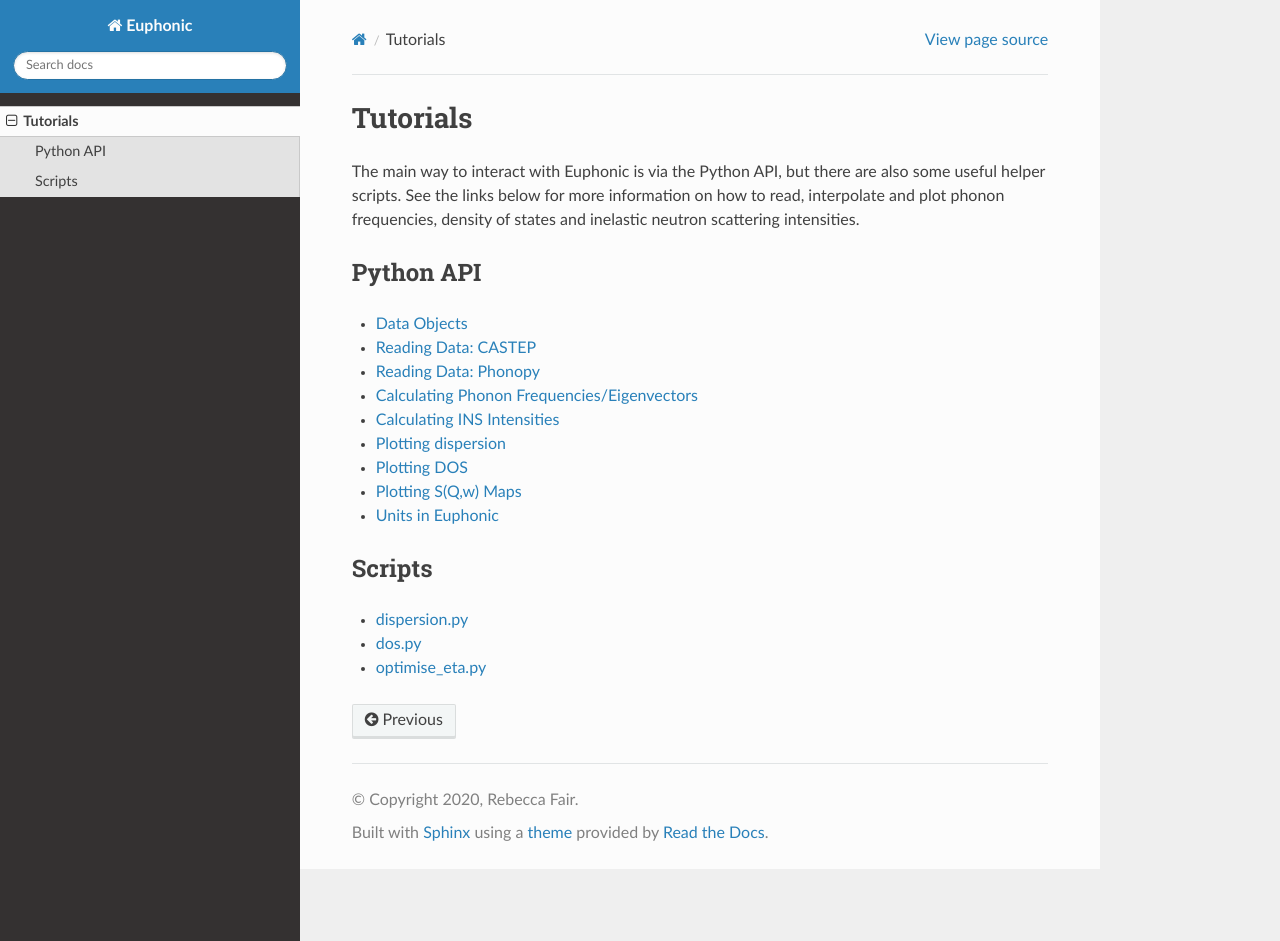
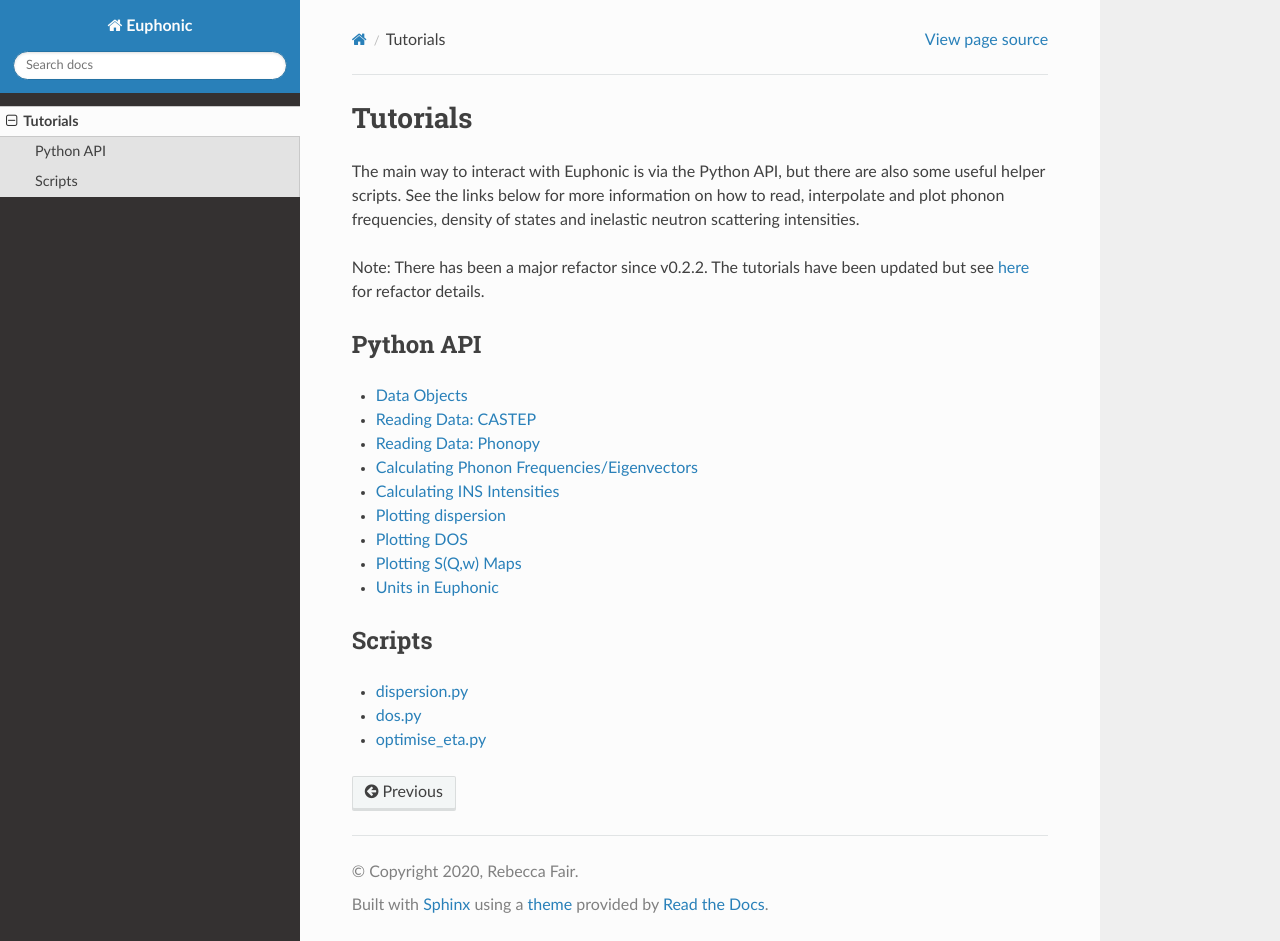
Before and after one commit to pace-neutrons/Euphonic, a Sphinx documentation site: the page built from doc/source/tutorials.rst, in a window 1280 px wide and 941 px high. Built offline with Sphinx 7.4.7 and the Read the Docs theme 2.0.0, drawn with Linux system fonts in a browser that asks for light colours.

Commit message:
Add refactor summary details

```diff
--- a/CHANGELOG.rst
+++ b/CHANGELOG.rst
@@ -1,5 +1,10 @@
 `Unreleased <https://github.com/pace-neutrons/Euphonic/compare/v0.2.2...HEAD>`_
 ----------
+
+- Major Refactor: There has been a major refactor, for see the latest
+  `docs <https://euphonic.readthedocs.io/en/latest>`_ for how to use, or
+  `here <https://euphonic.readthedocs.io/en/latest/refactor.rst>` for refactor
+  details.
 
 - New Features:
 
--- a/doc/source/tutorials.rst
+++ b/doc/source/tutorials.rst
@@ -7,6 +7,9 @@
 some useful helper scripts. See the links below for more information on how to
 read, interpolate and plot phonon frequencies, density of states and inelastic
 neutron scattering intensities.
+
+Note: There has been a major refactor since v0.2.2. The tutorials have been
+updated but see :ref:`here <refactor>` for refactor details.
 
 Python API
 ==========
```
Also changed, not shown: doc/source/refactor.rst (added, +30 -0 lines), 1 other file.
